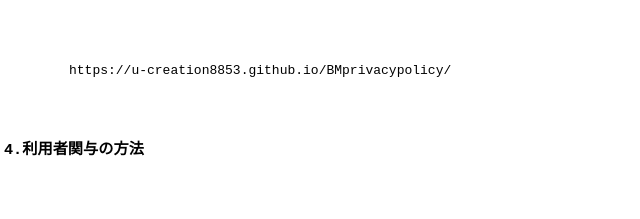
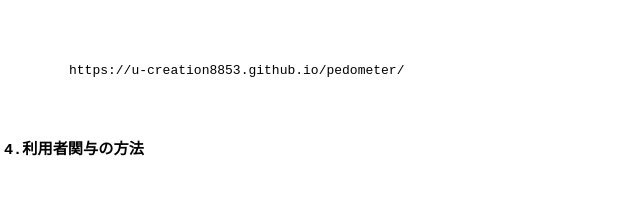
Before and after one commit to u-creation8853/pedometer, a plain HTML site: page index.html in a window 1280 px wide. Shown: the part 800-1019 px from the top of the page, 4-644 px from the left. Drawn offline with Linux system fonts and the light colour scheme.

Commit message:
Update index.html

```diff
--- a/index.html
+++ b/index.html
@@ -34,7 +34,7 @@
 　　　　　　　　広告識別子やその他の追跡技術などの個人情報と非個人情報を使用して、最適化しています。
 　　　　　　　　また、設定→Google→広告→広告のカスタマイズをオプトアウトする事でAAIDをリセットする事ができます</pre>
 　<h3>3.プライバシーポリシーの掲示場所</h3>
-　<pre>   　　  https://u-creation8853.github.io/BMprivacypolicy/</pre>
+　<pre>   　　  https://u-creation8853.github.io/pedometer/</pre>
   <h3>4.利用者関与の方法</h3>
 　<pre>   　　    ・広告に利用される情報の利用者関与
           ・取得の中止：アプリケーションをアンインストールする事で可能です。
```
